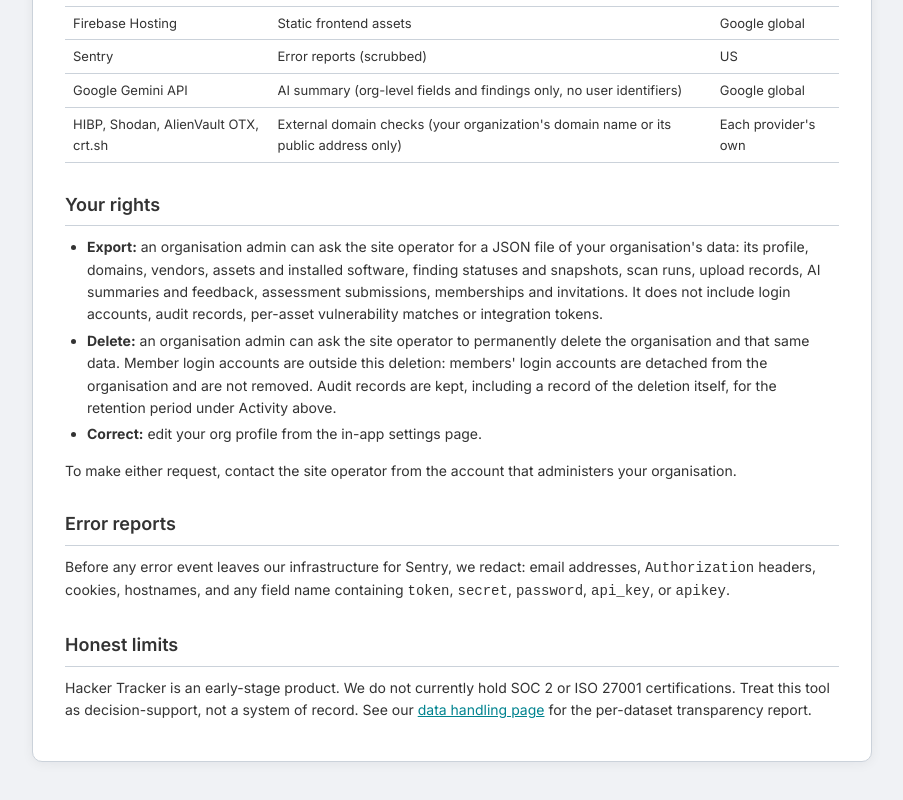
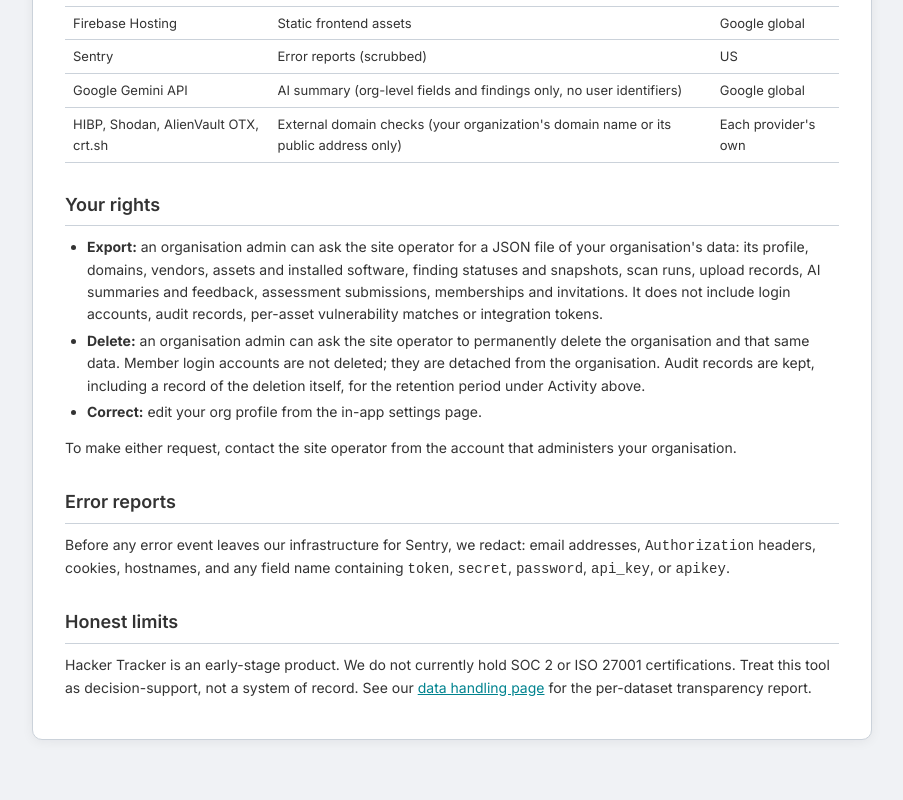
Before and after one commit to firegiant9000/Senior-Cybersecurity-Project, a React (Vite) app in the folder frontend/: page /privacy in a window 1280 px wide. Shown: the part 1199-1999 px from the top of the page, without its empty margins (188-1091 px from the left). Built offline with nearby package versions, Linux system fonts and the light colour scheme; no server answers.

Commit message:
fix(copy): tidy the privacy deletion sentence

```diff
--- a/frontend/src/pages/PrivacyPage.tsx
+++ b/frontend/src/pages/PrivacyPage.tsx
@@ -151,13 +151,14 @@ export default function PrivacyPage() {
               profile, domains, vendors, assets and installed software, finding
               statuses and snapshots, scan runs, upload records, AI summaries
               and feedback, assessment submissions, memberships and invitations.
-              It does not include login accounts, audit records, per-asset vulnerability matches or integration tokens.
+              It does not include login accounts, audit records, per-asset
+              vulnerability matches or integration tokens.
             </li>
             <li>
               <strong>Delete:</strong> an organisation admin can ask the site
               operator to permanently delete the organisation and that same
-              data. Member login accounts are outside this deletion: members&apos; login
-              accounts are detached from the organisation and are not removed.
+              data. Member login accounts are not deleted; they are detached
+              from the organisation.
               Audit records are kept, including a
               record of the deletion itself, for the retention period under
               Activity above.
```
Also changed, not shown: 1 other file (tests, documents, lock files or other folders).
